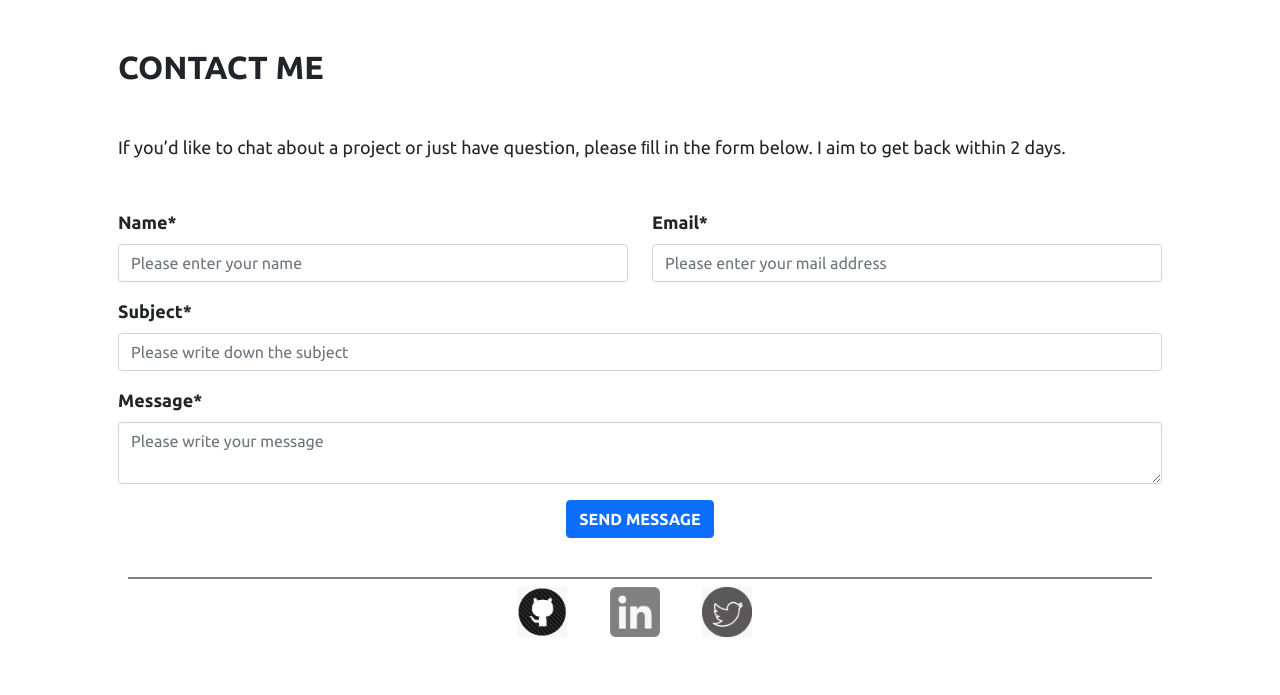
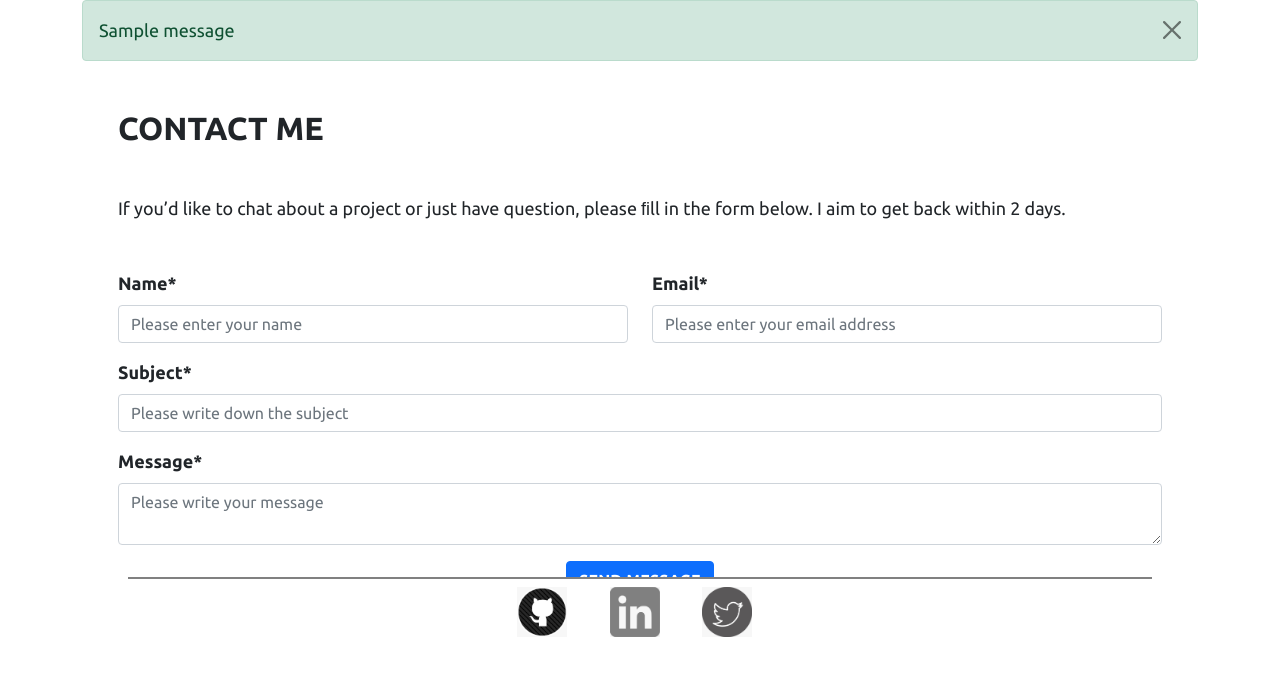
Before and after one commit to kemal9191/my_portfolio, a Flask app: page /contact in a window 1280 px wide. Shown: the part 148-843 px from the top of the page. Before the commit the page ends 785 px from the top, so only its background shows below. Run offline with Flask 2, Linux system fonts and the light colour scheme; tables that the repository leaves empty hold one stand-in row (values such as "Sample post"); one stand-in notice (Sample message) is shown; some libraries are stand-ins or nearby versions.

Commit message:
forms done

```diff
--- /dev/null
+++ b/app/main/forms.py
@@ -0,0 +1,13 @@
+from tokenize import String
+from flask_wtf import FlaskForm
+from flask_wtf.file import FileField, FileAllowed
+from wtforms import StringField, FileField, SelectField,SelectMultipleField, PasswordField, SubmitField, TextAreaField, BooleanField
+from wtforms.validators import DataRequired, Length, Email, EqualTo, ValidationError
+
+
+class ContactForm(FlaskForm):
+    name = StringField('Name*', validators=[DataRequired()])
+    email = StringField('Email*', validators=[DataRequired(), Email()])
+    subject = StringField('Subject*', validators=[DataRequired()])
+    message = TextAreaField('Message*', validators=[DataRequired()])
+    submit = SubmitField('SEND MESSAGE')
--- a/app/main/routes.py
+++ b/app/main/routes.py
@@ -1,8 +1,9 @@
-from flask import render_template, request, Blueprint
+from flask import redirect, render_template, request, Blueprint, abort, flash, url_for
 from sqlalchemy import null
 from app.models import *
 from app import db
-from app.models import Content
+from app.models import Content, FormRequest
+from app.main.forms import ContactForm
 
 main = Blueprint('main', __name__)
 
@@ -39,15 +40,30 @@
 @main.route('/projects/<int:id>')
 def project_detailed(id):
     project = Content.query.filter_by(type='Project', id=id).one_or_none()
+    if project is None:
+        abort(404)
     return render_template('main/item-details.html', content=project)
 
 
 @main.route('/articles/<int:id>')
 def article_detailed(id):
     article = Content.query.filter_by(type='Article', id=id).one_or_none()
+    if article is None:
+        abort(404)
     return render_template('main/item-details.html', content=article)
 
 
-@main.route('/contact')
+@main.route('/contact', methods=['POST','GET'])
 def contact():
-    return render_template('main/contact.html')
+    form = ContactForm()
+    if request.method=='POST':
+        if form.validate_on_submit():
+            form_request = FormRequest(name=form.name.data, email=form.email.data,
+                        subject=form.subject.data, message=form.message.data)
+            db.session.add(form_request)
+            db.session.commit()
+            flash("Your message has been successfuly sent!", "success")
+            return redirect(url_for('main.home'))
+        else:
+            flash("Please check your input", "danger")
+    return render_template('main/contact.html', form=form)
--- a/app/templates/admin/articles.html
+++ b/app/templates/admin/articles.html
@@ -19,11 +19,11 @@
                         <div class="d-flex my-3 wrap flex-column flex-lg-row col-12">
                             <div class="ms-lg-5 mt-3 mt-lg-0">
                                 <h2 class="fw-bold">{{article.title|title}}{{flask}}</h2>
-                                <h4 class="text-secondary">
+                                <h5 class="text-secondary">
                                     {% for subject in article.subjects %}
                                         <span>#{{subject}}</span>
                                     {% endfor %}
-                                </h4>
+                                </h5>
                                 <p class="article-list">{{article.content|safe|truncate(length=255, killwords=False, end="...")}}</p>
                                 <span class="text-muted">{{article.date_last_modified.strftime('%Y-%m-%d')}}</span>
                                 <div class="col-12 my-3">
--- a/app/templates/error/400.html
+++ b/app/templates/error/400.html
@@ -4,6 +4,6 @@
             <h1 class="fw-bold mt-3">400</h1>
             <h3 class="mt-3">Ooops!</h3>
             <h3 class="mt-3">Bad Request</h3>
-            <button type="button" class="btn btn-primary mt-3 fw-bold">Return Home</button>
+            <a class="btn btn-primary mt-3 fw-bold" href="{{url_for('main.home')}}">Return Home</a>
         </div>
     {% endblock %}
--- a/app/templates/error/401.html
+++ b/app/templates/error/401.html
@@ -4,6 +4,6 @@
             <h1 class="fw-bold mt-3">401</h1>
             <h3 class="mt-3">Ooops!</h3>
             <h3 class="mt-3">Unauthorized</h3>
-            <button type="button" class="btn btn-primary mt-3 fw-bold">Return Home</button>
+            <a class="btn btn-primary mt-3 fw-bold" href="{{url_for('main.home')}}">Return Home</a>
         </div>
     {% endblock %}
--- a/app/templates/error/403.html
+++ b/app/templates/error/403.html
@@ -4,6 +4,6 @@
             <h1 class="fw-bold mt-3">403</h1>
             <h3 class="mt-3">Ooops!</h3>
             <h3 class="mt-3">Forbidden</h3>
-            <button type="button" class="btn btn-primary mt-3 fw-bold">Return Home</button>
+            <a class="btn btn-primary mt-3 fw-bold" href="{{url_for('main.home')}}">Return Home</a>
         </div>
     {% endblock %}
--- a/app/templates/error/404.html
+++ b/app/templates/error/404.html
@@ -4,6 +4,6 @@
             <h1 class="fw-bold mt-3">404</h1>
             <h3 class="mt-3">Ooops!</h3>
             <h3 class="mt-3">Not Found</h3>
-            <button type="button" class="btn btn-primary mt-3 fw-bold">Return Home</button>
+            <a class="btn btn-primary mt-3 fw-bold" href="{{url_for('main.home')}}">Return Home</a>
         </div>
     {% endblock %}
--- a/app/templates/error/500.html
+++ b/app/templates/error/500.html
@@ -4,6 +4,6 @@
             <h1 class="fw-bold mt-3">500</h1>
             <h3 class="mt-3">Ooops!</h3>
             <h3 class="mt-3">Internal Server Error</h3>
-            <button type="button" class="btn btn-primary mt-3 fw-bold">Return Home</button>
+            <a class="btn btn-primary mt-3 fw-bold" href="{{url_for('main.home')}}">Return Home</a>
         </div>
     {% endblock %}
--- a/app/templates/main/contact.html
+++ b/app/templates/main/contact.html
@@ -4,25 +4,26 @@
         <h2 class="fw-bold my-5">CONTACT ME</h2>
         <p class="mb-5">If you’d like to chat about a project or just have question, please ﬁll in
             the form below. I aim to get back within 2 days.</p>
-        <form class="row mb-5">
+        <form class="row mb-5" method="POST" action="">
+          {{form.hidden_tag()}}
             <div class="col-md-6 mb-3">
-              <label for="name" class="form-label fw-bold">Name*</label>
-              <input type="text" class="form-control" id="name" placeholder="Please enter your name">
+              {{form.name.label(class="form-label fw-bold")}}
+              {{form.name(class="form-control", placeholder='Please enter your name')}}
             </div>
             <div class="col-md-6 mb-3">
-              <label for="email" class="form-label fw-bold">Email*</label>
-              <input type="email" class="form-control" id="email" placeholder="Please enter your mail address">
+              {{form.email.label(class="form-label fw-bold")}}
+              {{form.email(class="form-control", placeholder='Please enter your email address')}}
             </div>
             <div class="col-12 mb-3">
-              <label for="subject" class="form-label fw-bold">Subject*</label>
-              <input type="text" class="form-control" id="subject" placeholder="Please write down the subject">
+              {{form.subject.label(class="form-label fw-bold")}}
+              {{form.subject(class="form-control", placeholder='Please write down the subject')}}
             </div>
             <div class="col-12 mb-3">
-              <label for="message" class="form-label fw-bold">Message*</label>
-              <textarea class="form-control" id="message" placeholder="Please write your message"></textarea>
+              {{form.message.label(class="form-label fw-bold")}}
+              {{form.message(class="form-control", placeholder='Please write your message')}}
             </div>
             <div class="col-12 text-center">
-                <button class="btn btn-primary fw-bold" type="submit">SEND MESSAGE</button>
+              {{form.submit(class="btn btn-primary fw-bold")}}
             </div>
       </form>
     </div>
--- a/app/templates/main/item-details.html
+++ b/app/templates/main/item-details.html
@@ -1,6 +1,5 @@
     {% extends 'main/layout.html' %}
     {% block container %}
-    {% if content is not none%}
         <div class="container mt-5">
             <h1>{{content.title|title}}</h1>
             <div class="d-flex wrap align-items-center py-5 mt-3 bg-light rounded-3">
@@ -21,6 +20,4 @@
             </div>
             <p class="mb-5 py-2">{{content.content|safe}}</p>
         </div>
-        {% endif %}
-
     {% endblock %}
--- a/app/templates/main/layout.html
+++ b/app/templates/main/layout.html
@@ -35,7 +35,20 @@
             </ul>
         </div>
     </header>
+    <div class="container">
+        {% with messages = get_flashed_messages(with_categories=true) %}
+        {% if messages %}
+            {% for category, message in messages %}
+            <div class="alert alert-{{ category }} alert-dismissible fade show" role="alert">
+                {{ message }}
+                <button type="button" class="btn-close" data-bs-dismiss="alert" aria-label="Close"></button>
+            </div>
+            {% endfor %}
+        {% endif %}
+        {% endwith %}
+    </div>
     {% block container %}
+
 
     {% endblock %}
     <footer class="bg-white">
--- a/app/templates/main/projects.html
+++ b/app/templates/main/projects.html
@@ -14,7 +14,7 @@
                             <p class="article-list">{{project.content|safe|truncate(length=255, killwords=False, end="...")}}</p>
                             <span class="text-muted">{{project.date_last_modified.strftime('%Y-%m-%d')}}</span>
                             <div class="col-12 my-4">
-                                <button class="btn btn-primary fw-bold" data-id="{{project.id}}">VIEW DETAILS</button>
+                                <a class="btn btn-primary fw-bold" data-id="{{project.id}}" href="{{url_for('main.project_detailed', id=project.id)}}">VIEW DETAILS</a>
                             </div>
                         </div>
                     </div>
```
Also changed, not shown: app/models.py (+8 -0 lines), app/templates/admin/layout.html (+10 -0 lines), app/templates/admin/login.html (+4 -3 lines), app/templates/main/articles.html (+5 -3 lines). Lines whose indentation alone changed are shown as unchanged.
